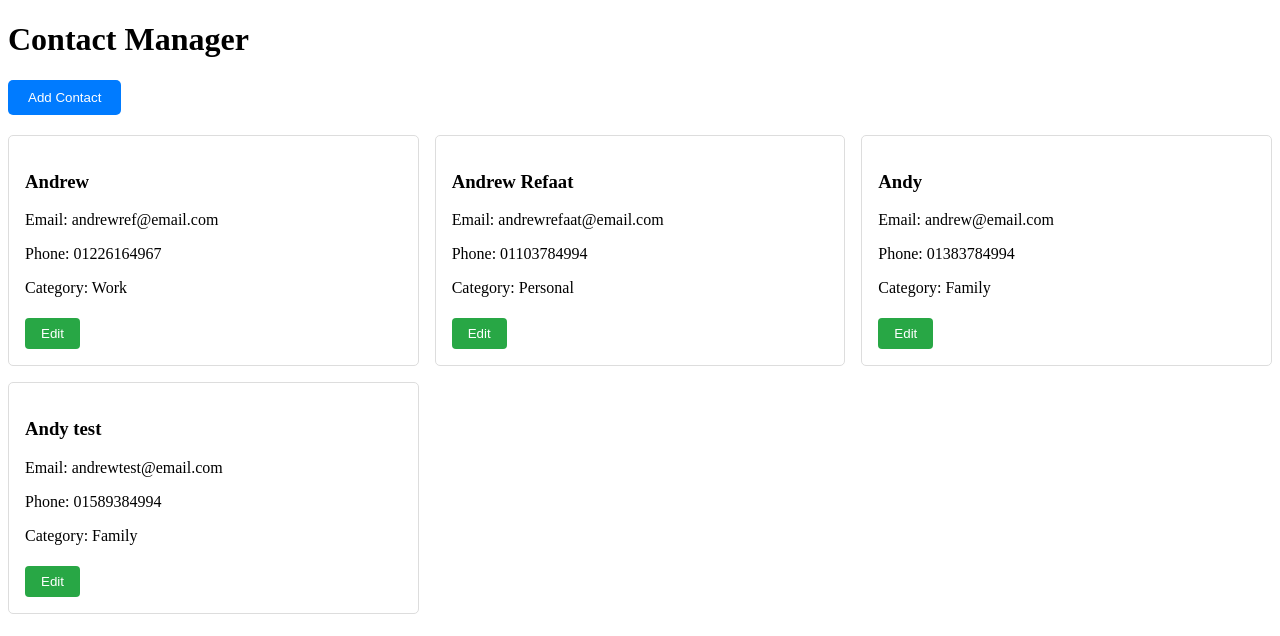
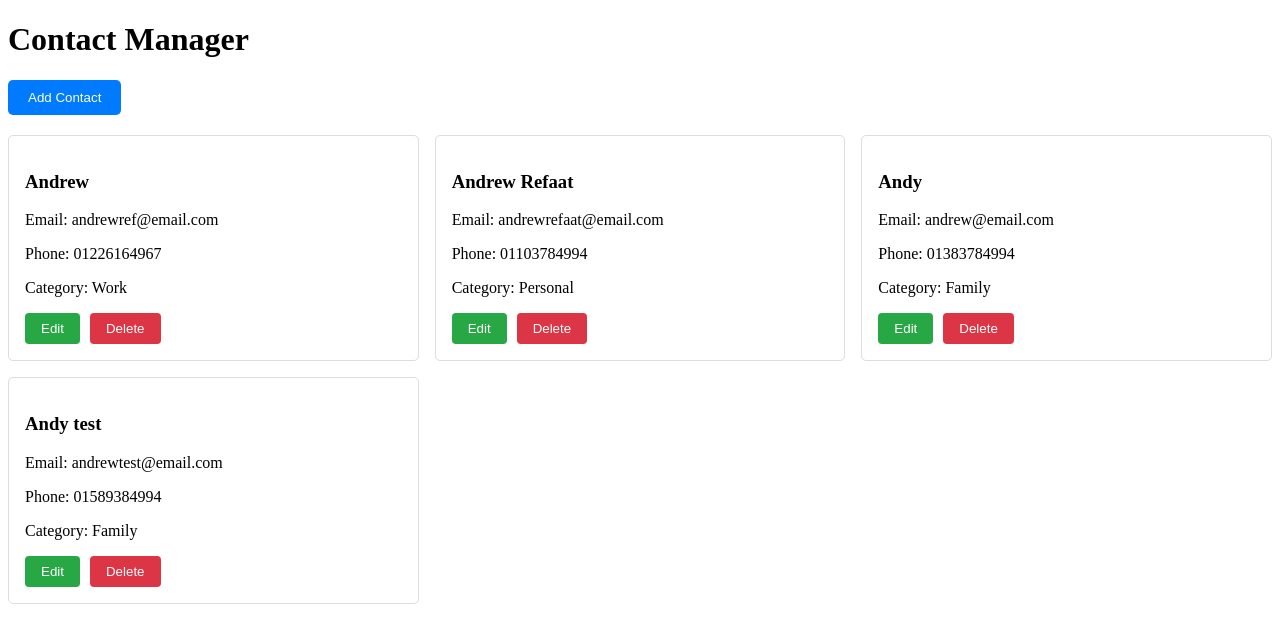
Before and after one commit to andrewref/contact-management-app, a React app: page / in a window 1280 px wide. Shown: the top 636 px of the page. Built offline with nearby package versions, Linux system fonts and the light colour scheme; the HTML template or start-up script is replaced by a standard one.

Commit message:
delete a contact
added a button to delete a contact and also with a simple confirmation

```diff
--- a/src/App.jsx
+++ b/src/App.jsx
@@ -23,6 +23,12 @@ function App() {
     setIsFormOpen(true);
   }
 
+  function handleDelete(contact) {
+    if (window.confirm(`Are you sure you want to delete ${contact.name}?`)) {
+      setContactsList((prev) => prev.filter(c => c.id !== contact.id));
+    }
+  }
+
   function handleAddNew() {
     setEditingContact(null);
     setIsFormOpen(true);
@@ -45,7 +51,7 @@ function App() {
           </div>
         </div>
       )}
-      <ContactList contacts={contactsList} onEdit={handleEdit}/>
+      <ContactList contacts={contactsList} onEdit={handleEdit} onDelete={handleDelete}/>
     </div>
   );
 }
--- a/src/components/contacts/ContactItem.jsx
+++ b/src/components/contacts/ContactItem.jsx
@@ -1,11 +1,14 @@
-function ContactItem({ contact, onEdit }) {
+function ContactItem({ contact, onEdit, onDelete }) {
   return (
     <div className="contact-item">
       <h3>{contact.name}</h3>
       <p>Email: {contact.email}</p>
       <p>Phone: {contact.phone}</p>
       <p>Category: {contact.category}</p>
-      <button className="edit-button" onClick={() => onEdit(contact)}>Edit</button>
+      <div className="contact-actions">
+        <button className="edit-button" onClick={() => onEdit(contact)}>Edit</button>
+        <button className="delete-button" onClick={() => onDelete(contact)}>Delete</button>
+      </div>
     </div>
   );
 }
--- a/src/components/contacts/ContactList.jsx
+++ b/src/components/contacts/ContactList.jsx
@@ -1,10 +1,10 @@
 import ContactItem from "./ContactItem";
 
-function ContactList({ contacts, onEdit }) {
+function ContactList({ contacts, onEdit, onDelete }) {
 return (
     <div className="contact-list">
       {contacts.map((contact) => (
-        <ContactItem key={contact.id} contact={contact} onEdit={onEdit}/>
+        <ContactItem key={contact.id} contact={contact} onEdit={onEdit} onDelete={onDelete} />
       ))}
     </div>
   );
--- a/src/index.css
+++ b/src/index.css
@@ -10,6 +10,12 @@
   border-radius: 5px;
 }
 
+.contact-actions {
+  display: flex;
+  gap: 10px;
+  margin-top: 10px;
+}
+
 .edit-button {
   padding: 8px 16px;
   background-color: #28a745;
@@ -17,7 +23,15 @@
   border: none;
   border-radius: 4px;
   cursor: pointer;
-  margin-top: 5px;
+}
+
+.delete-button {
+  padding: 8px 16px;
+  background-color: #dc3545;
+  color: white;
+  border: none;
+  border-radius: 4px;
+  cursor: pointer;
 }
 
 .add-contact-button {
```
